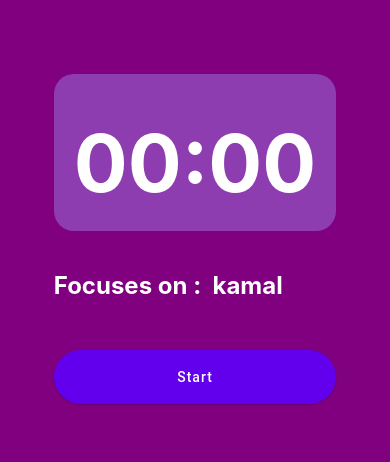
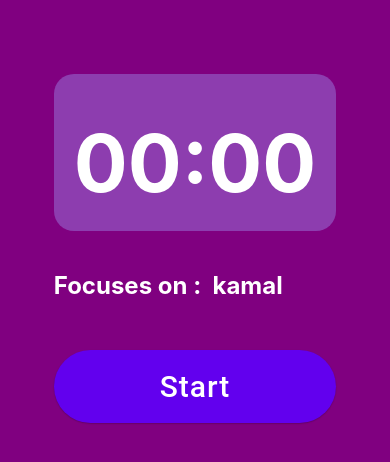
Before and after one commit to kamal-commits/focus-on-task-app, a React Native app: screen / in a window 390 px wide. Shown: the top 462 px of the page. Built offline with nearby package versions, Linux system fonts and the light colour scheme.

Commit message:
[Kamal] | Fixes  Button Styling

```diff
--- a/src/components/CustomButton.js
+++ b/src/components/CustomButton.js
@@ -12,7 +12,7 @@ export default function CustomButton({ text, handleSubmit, danger }) {
           style={styles.dangerButton}
           uppercase={false}
         >
-          {text}
+          <Text style={styles.text}>{text}</Text>
         </Button>
       ) : (
         <Button
@@ -21,7 +21,7 @@ export default function CustomButton({ text, handleSubmit, danger }) {
           style={styles.button}
           uppercase={false}
         >
-          {text}
+          <Text style={styles.text}>{text}</Text>
         </Button>
       )}
     </View>
@@ -38,4 +38,7 @@ const styles = StyleSheet.create({
     padding: 10,
     backgroundColor: 'red',
   },
+  text: {
+    fontSize: 30,
+  },
 });
```
